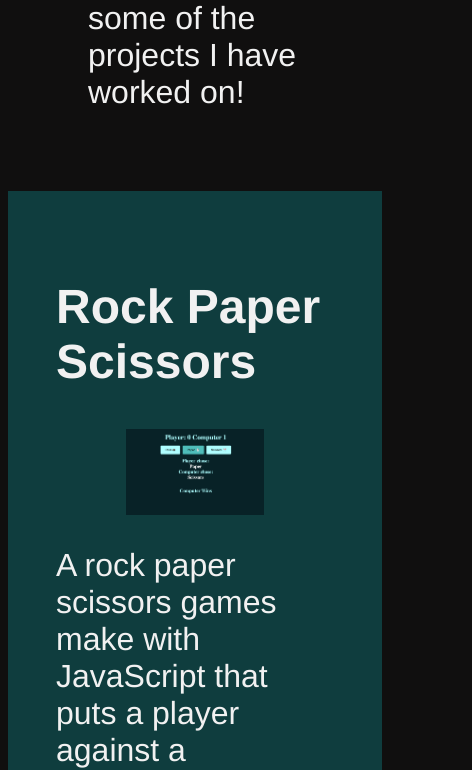
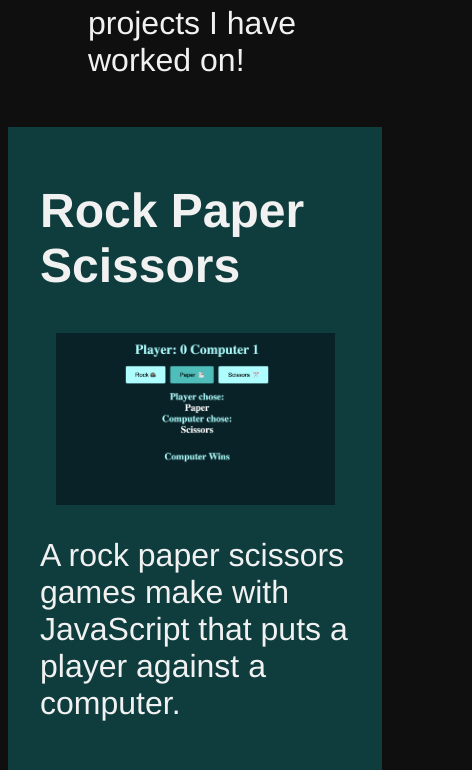
Before and after one commit to chasze/Portfolio, a plain HTML site: page index.html in a window 390 px wide. Shown: the part 841-1611 px from the top of the page, 472 px wide, since content can reach past the window. Drawn offline with nearby package versions, Linux system fonts and the light colour scheme.

Commit message:
added media queries

```diff
--- a/index.html
+++ b/index.html
@@ -27,11 +27,12 @@
 
 <div id="about-me" class="about-me">
 
-<p> I am a self taught developer from New Orleans. I am passionate about technology, development,  and learning new skills. Below are some of the projects I have worked on!</p>
+<p class="info"> I am a self taught developer from New Orleans. I am passionate about technology, development,  and learning new skills. Below are some of the projects I have worked on!</p>
 
 </div>
 
-<div id="projects" class="project1">
+<div id="projects">
+<div class="project1">
     <h2> Rock Paper Scissors</h2>
    <a  target="_blank" style="display: contents" href="https://chasze.github.io/rockpaperscissors/"><img  src="rps.png" alt=""></a>
 
@@ -59,6 +60,8 @@
          <p><a href="https://github.com/chasze/libraryTOP" target="_blank"> Source Code <ion-icon name="logo-github"></ion-icon></a></p>
 
          </div>
+
+        </div>
 
 
 
--- a/styles.css
+++ b/styles.css
@@ -45,12 +45,13 @@ li {
 
 
 
+
 .about-me {
     display: flex;
     justify-content: center;
     align-items: center;
-    margin: 3rem 5rem;
-}
+    margin: 3rem 5rem;}
+
 
 .project1{
     background-color:  #0F3D3E;
@@ -70,11 +71,7 @@ a:hover {
 }
 
 
-.project2 {
-    background-color:  #E2DCC8;
-    color: black;
 
-}
 
 .project2 a {
     text-decoration: none;
@@ -93,11 +90,12 @@ a:hover {
 }
 
 .project1, .project2 , .project3 {
-    padding: 3rem;
+    padding: 3rem auto;
     display: flex;
     flex-direction: column;
     align-items: center;
     justify-content: center;
+
 
     }
 
@@ -185,3 +183,47 @@ a:hover {
         cursor: pointer;
 
       }
+
+      .project1::after{
+        content: '';
+        position: absolute;
+        z-index: -1;
+        inset: 0;
+        transform: skew(-5deg);
+
+      }
+
+      #projects {
+        position: relative;
+      }
+
+      @media only screen and (max-width: 900px) {
+
+        img {
+            max-width: 90%;
+          }
+
+      }
+
+      @media only screen and (max-width: 500px) {
+
+        img {
+            width: 100%;
+          }
+
+
+          .project1, .project2 , .project3 {
+            padding: 1rem 2rem;
+
+            }
+
+            .info {
+                margin: 0;
+                width: 100%;
+                padding: 0;
+                font-size: 2rem;
+            }
+
+
+
+      }
```
